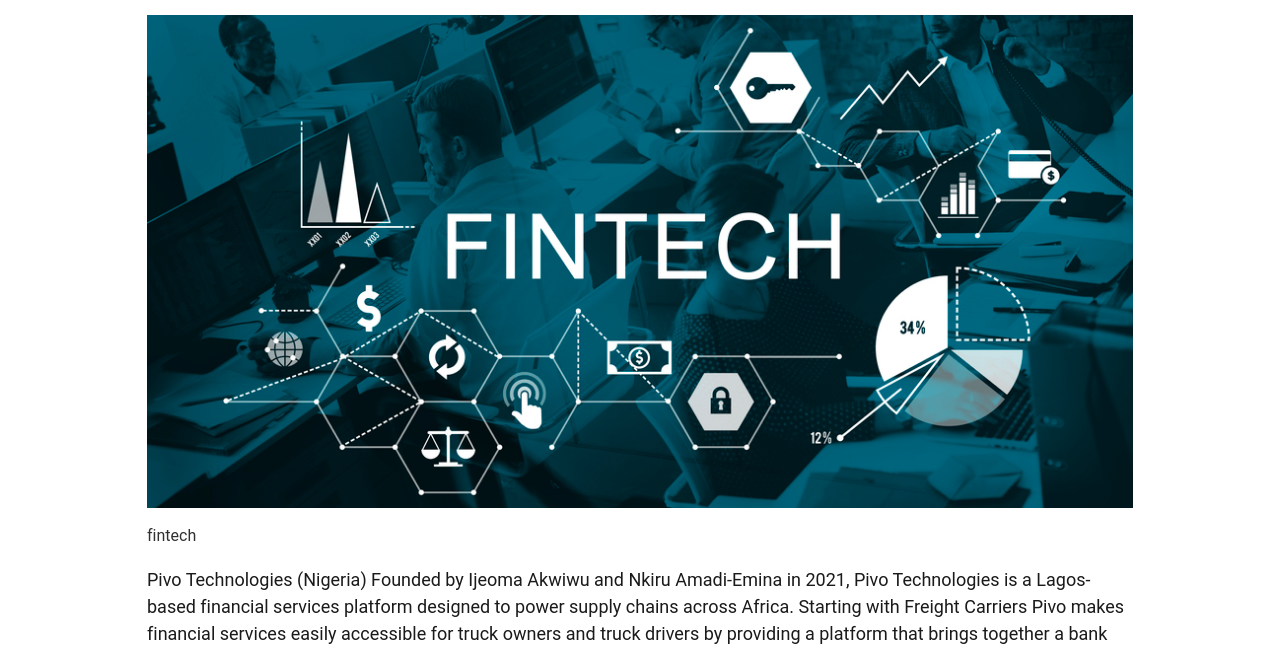
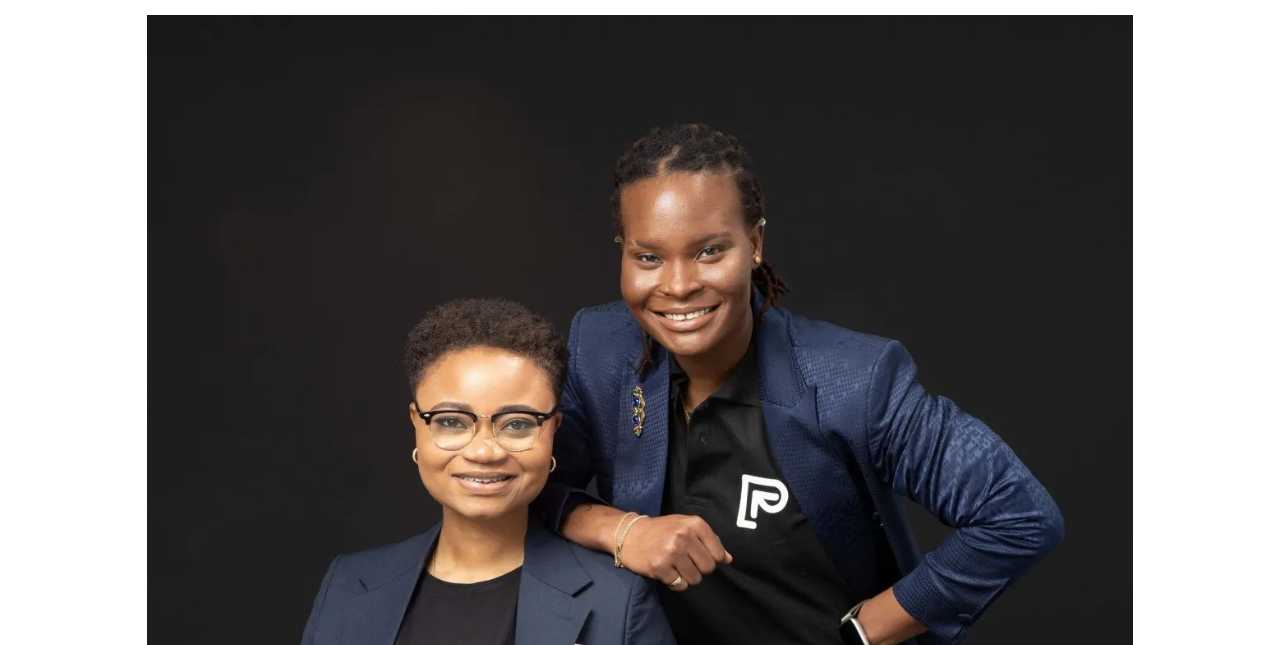
Before and after one commit to suwilanji-siwale/my-portfolio-2, an Eleventy site: page src/blog/2022-08-02-y-combinator.md in a window 1280 px wide. Shown: the part 155-800 px from the top of the page. Built offline with nearby package versions, Linux system fonts and the light colour scheme; Eleventy itself is replaced by a stand-in of ours; files that its build step writes are made by us from their sources.

Commit message:
Update Blog “2022-08-02-y-combinator”

```diff
--- a/src/blog/2022-08-02-y-combinator.md
+++ b/src/blog/2022-08-02-y-combinator.md
@@ -8,7 +8,7 @@ author: suwilanji
 date: 2022-08-02T04:18:37.671Z
 tags:
   - post
-image: /assets/blog/fintech.jpg
+image: /assets/blog/ezgif-2-30799cbf84.jpg
 imageAlt: fintech
 ---
 Pivo Technologies (Nigeria)
```
